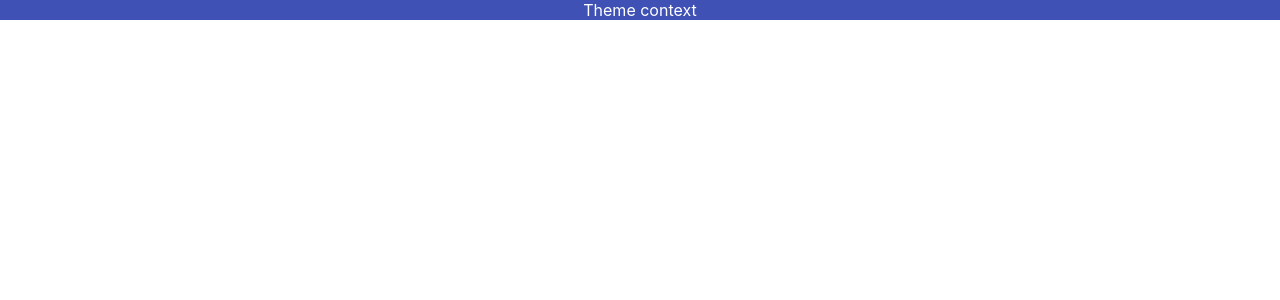
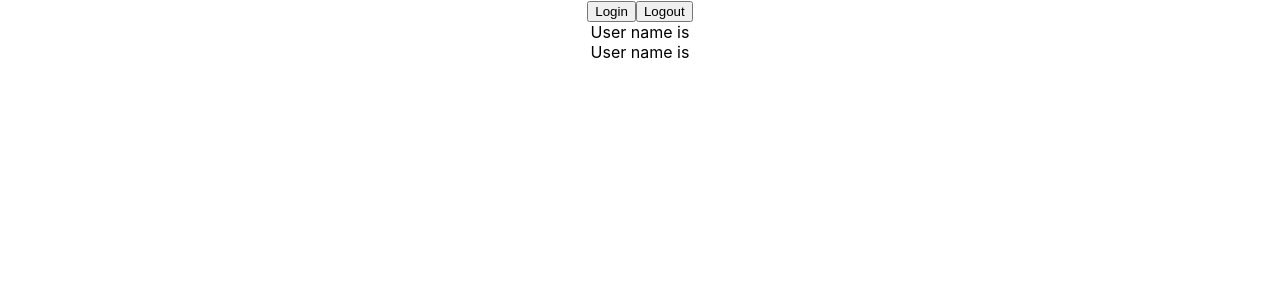
Before and after one commit to SrijanShovit/React-with-TypeScript, a React (Create React App) app: page / in a window 1280 px wide. Shown: the top 300 px of the page. Built offline with nearby package versions, Linux system fonts and the light colour scheme.

Commit message:
useContext Future value

```diff
--- a/src/App.tsx
+++ b/src/App.tsx
@@ -10,6 +10,8 @@
 import { Container } from './components/Container';
 import { Box } from './components/context/Box';
 import { ThemeContextProvider } from './components/context/ThemeContext';
+import {UserContextProvider } from './components/context/UserContext';
+import {User} from './components/context/User';
 
 function App() {
   const personName = {
@@ -50,9 +52,12 @@
     //   <Container styles={{border: '1px solid black',padding: '1rem'}} />
     return (
       <div className="App">
-    <ThemeContextProvider>
+    <UserContextProvider>
+      <User/>
+    </UserContextProvider>
+    {/* <ThemeContextProvider>
       <Box/>
-    </ThemeContextProvider>
+    </ThemeContextProvider> */}
     </div>
   );
 }
--- /dev/null
+++ b/src/components/context/User.tsx
@@ -0,0 +1,29 @@
+import {useContext} from 'react'
+import {UserContext} from './UserContext'
+
+export const User = () => {
+    const userContext = useContext(UserContext)
+    const handleLogin = () => {
+
+            userContext.setUser({
+                name: 'Vishwas',
+                email: 'vishwas@gmail.com'
+            })
+
+    }
+
+    const handleLogout = () => {
+
+            userContext.setUser(null)
+
+    }
+
+    return (
+        <div>
+            <button onClick={handleLogin}>Login</button>
+            <button onClick={handleLogout}>Logout</button>
+            <div>User name is {userContext.user?.name}</div>
+            <div>User name is {userContext.user?.email}</div>
+        </div>
+    )
+}
--- /dev/null
+++ b/src/components/context/UserContext.tsx
@@ -0,0 +1,22 @@
+import React,{useState, createContext} from 'react'
+
+export type AuthUser = {
+    name: string
+    email: string
+}
+
+type UserContextType = {
+    user : AuthUser | null
+    setUser: React.Dispatch<React.SetStateAction<AuthUser | null>>
+}
+
+type UserContextProviderProps = {
+    children: React.ReactNode
+}
+
+export const UserContext = createContext({} as UserContextType)
+
+export const UserContextProvider = ({children}: UserContextProviderProps) => {
+    const [user,setUser] = useState<AuthUser | null>(null)
+    return <UserContext.Provider value={{user,setUser}}>{children}</UserContext.Provider>
+}
```
